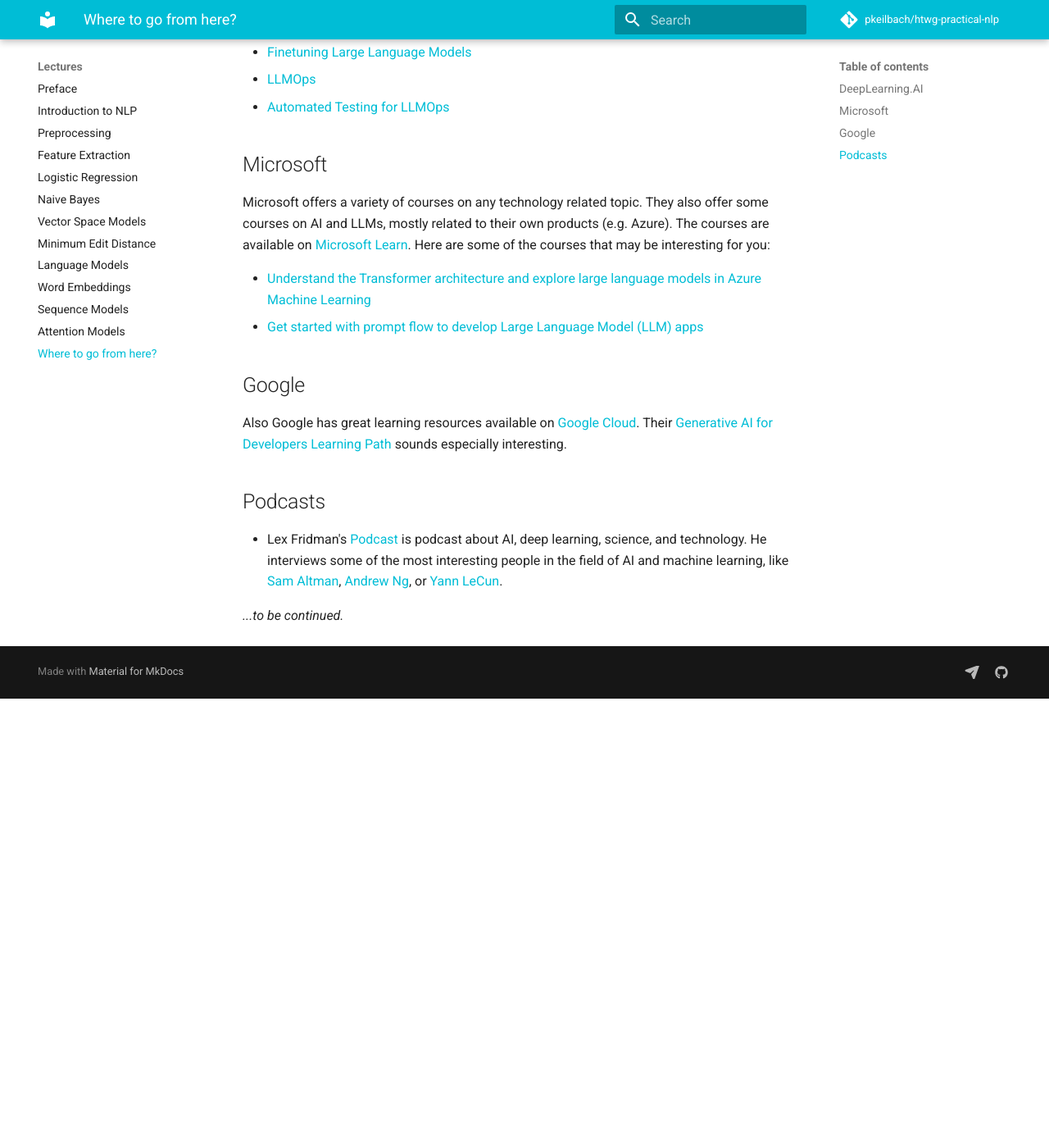
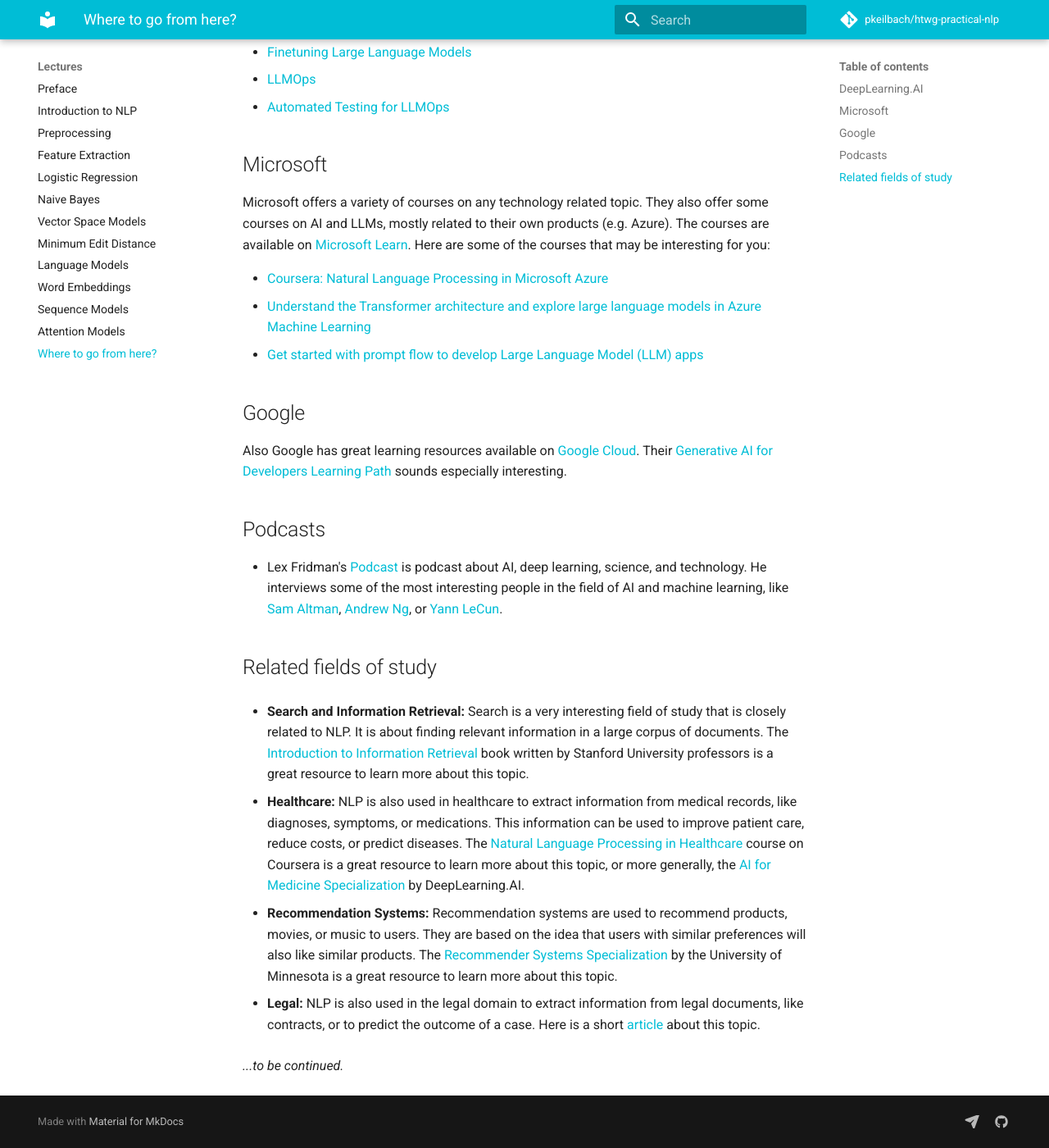
Before and after one commit to pkeilbach/htwg-practical-nlp, an MkDocs documentation site: the page built from docs/lectures/further_reading.md, in a window 1280 px wide and 1400 px high, scrolled down 807 px. Shown: the whole window at 82% size. Built offline with MkDocs 1.6.1 and Material for MkDocs 9.7.7, drawn with Linux system fonts in a browser that asks for light colours; comment, search, counter and statistics services are not loaded; before the commit the page ends 1659 px from its top, so only the background shows below that.

Commit message:
add related fields

```diff
--- a/docs/lectures/further_reading.md
+++ b/docs/lectures/further_reading.md
@@ -25,6 +25,7 @@
 
 Microsoft offers a variety of courses on any technology related topic. They also offer some courses on AI and LLMs, mostly related to their own products (e.g. Azure). The courses are available on [Microsoft Learn](https://docs.microsoft.com/en-us/learn/). Here are some of the courses that may be interesting for you:
 
+- [Coursera: Natural Language Processing in Microsoft Azure](https://www.coursera.org/learn/nlp-microsoft-azure)
 - [Understand the Transformer architecture and explore large language models in Azure Machine Learning](https://learn.microsoft.com/en-us/training/modules/explore-foundation-models-in-model-catalog/)
 - [Get started with prompt flow to develop Large Language Model (LLM) apps](https://learn.microsoft.com/en-us/training/modules/get-started-prompt-flow/)
 
@@ -36,4 +37,14 @@
 
 - Lex Fridman's [Podcast](https://lexfridman.com/podcast/) is podcast about AI, deep learning, science, and technology. He interviews some of the most interesting people in the field of AI and machine learning, like [Sam Altman](https://www.youtube.com/watch?v=L_Guz73e6fw), [Andrew Ng](https://www.youtube.com/watch?v=0jspaMLxBig), or [Yann LeCun](https://www.youtube.com/watch?v=SGSOCuByo24).
 
+## Related fields of study
+
+- **Search and Information Retrieval:** Search is a very interesting field of study that is closely related to NLP. It is about finding relevant information in a large corpus of documents. The [Introduction to Information Retrieval](https://nlp.stanford.edu/IR-book/information-retrieval-book.html) book written by Stanford University professors is a great resource to learn more about this topic.
+
+- **Healthcare:** NLP is also used in healthcare to extract information from medical records, like diagnoses, symptoms, or medications. This information can be used to improve patient care, reduce costs, or predict diseases. The [Natural Language Processing in Healthcare](https://www.coursera.org/learn/clinical-natural-language-processing) course on Coursera is a great resource to learn more about this topic, or more generally, the [AI for Medicine Specialization](https://www.deeplearning.ai/courses/ai-for-medicine-specialization/) by DeepLearning.AI.
+
+- **Recommendation Systems:** Recommendation systems are used to recommend products, movies, or music to users. They are based on the idea that users with similar preferences will also like similar products. The [Recommender Systems Specialization](https://www.coursera.org/specializations/recommender-systems) by the University of Minnesota is a great resource to learn more about this topic.
+
+- **Legal:** NLP is also used in the legal domain to extract information from legal documents, like contracts, or to predict the outcome of a case. Here is a short [article](https://intellisoft.io/artificial-intelligence-ai-in-the-law-industry-key-trends-examples-usages/) about this topic.
+
 _...to be continued._
```
